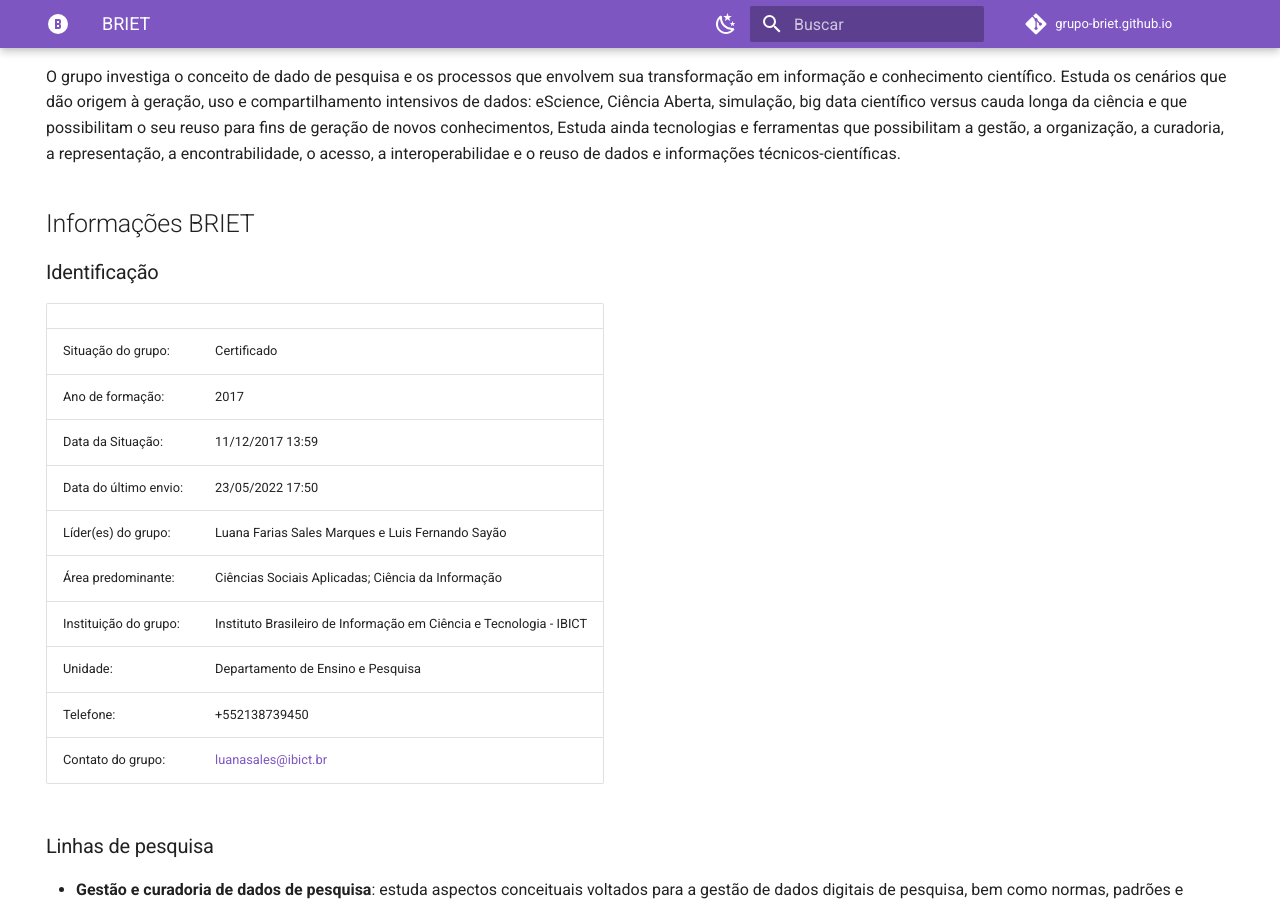
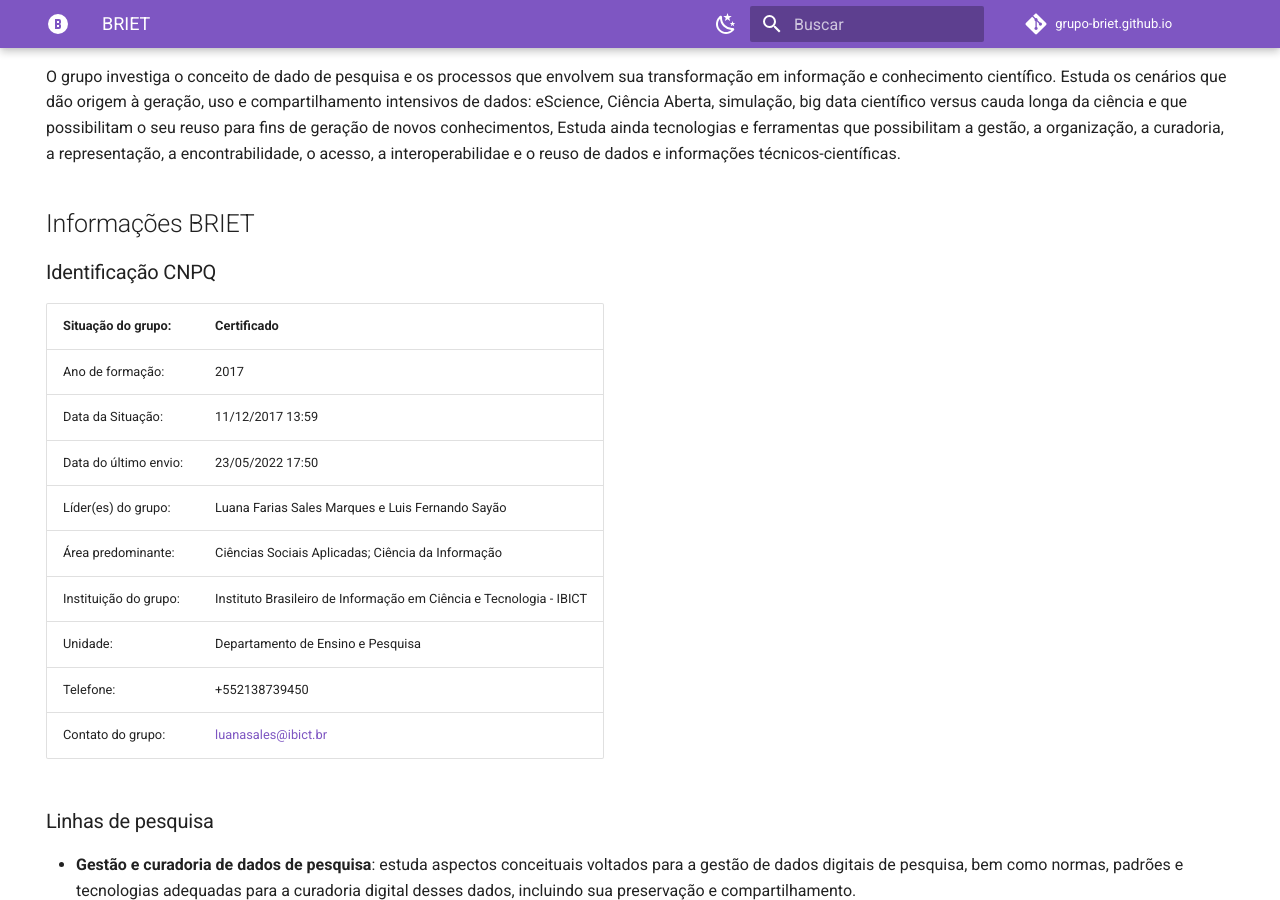
Before and after one commit to keellyayala/grupo-briet.github.io, an MkDocs documentation site: the page built from docs/index.md, in a window 1280 px wide and 900 px high, scrolled down 549 px. Built offline with MkDocs 1.6.1 and Material for MkDocs 9.7.7, drawn with Linux system fonts in a browser that asks for light colours; a script that is not in the unit is left out; comment, search, counter and statistics services are not loaded.

Commit message:
Update index.md

```diff
--- a/docs/index.md
+++ b/docs/index.md
@@ -12,11 +12,10 @@ O grupo investiga o conceito de dado de pesquisa e os processos que envolvem sua
 
 ## Informações BRIET
 
-### Identificação
+### Identificação CNPQ
 
-| | |
+| Situação do grupo: | Certificado |
 | --- | --- |
-| Situação do grupo: | Certificado |
 | Ano de formação: | 2017 |
 | Data da Situação: | 11/12/2017 13:59 |
 | Data do último envio: | 23/05/2022 17:50 |
```
